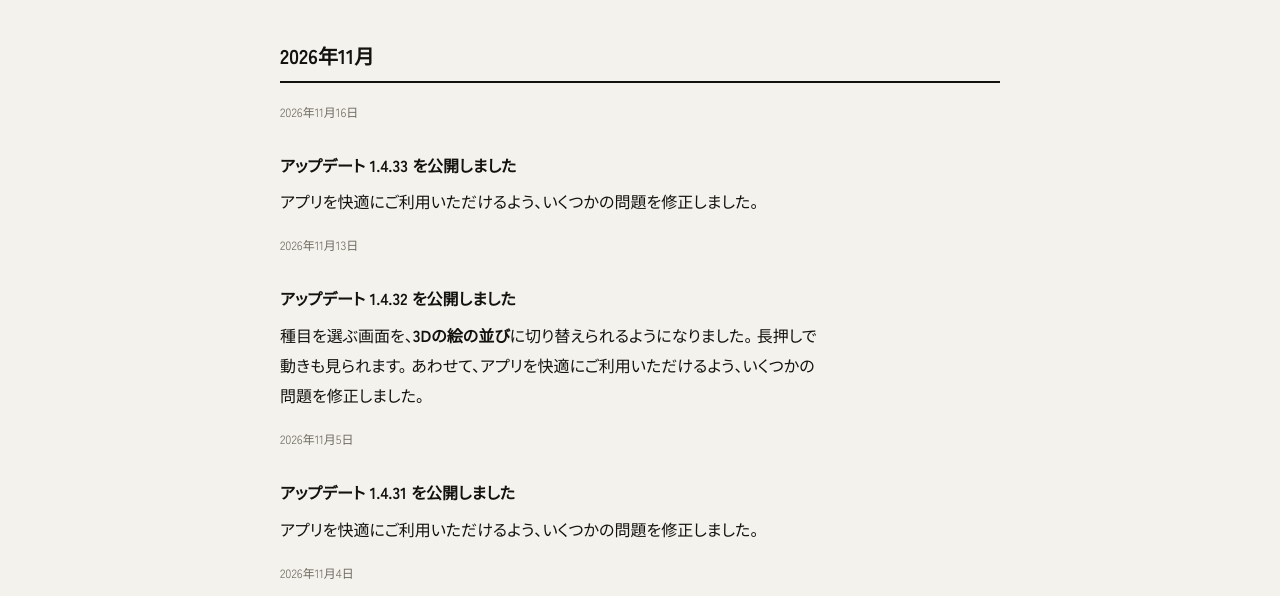
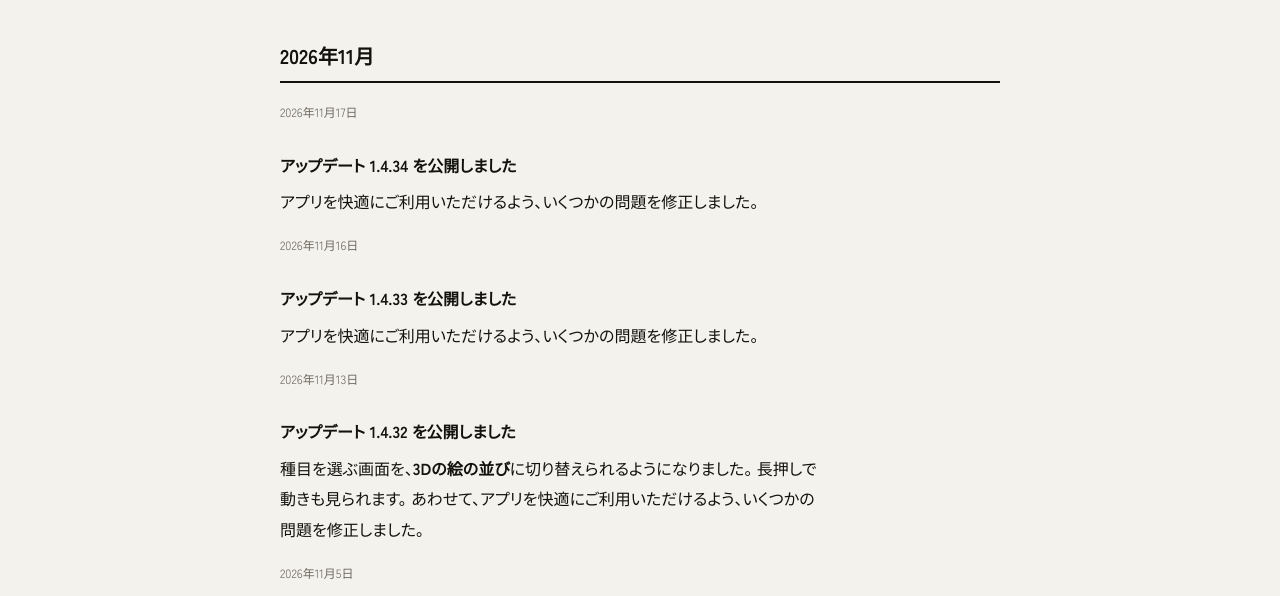
Before and after one commit to satomitsu/yoisho-site, a plain HTML site: page news.html in a window 1280 px wide. Shown: the part 204-800 px from the top of the page. Drawn offline with Linux system fonts and the light colour scheme.

Commit message:
お知らせ: アップデート 1.4.34 を公開しました（2026年11月17日）
Co-Authored-By: Claude Opus 5.5 <noreply@anthropic.com>

```diff
--- a/news.html
+++ b/news.html
@@ -45,6 +45,10 @@
       <div class="head">
         <h2>2026年11月</h2>
       </div>
+
+      <p style="font-size:12px;color:#6C6A60;margin:0 0 4px">2026年11月17日</p>
+      <h3>アップデート 1.4.34 を公開しました</h3>
+      <p class="prose">アプリを快適にご利用いただけるよう、いくつかの問題を修正しました。</p>
 
       <p style="font-size:12px;color:#6C6A60;margin:0 0 4px">2026年11月16日</p>
       <h3>アップデート 1.4.33 を公開しました</h3>
```
